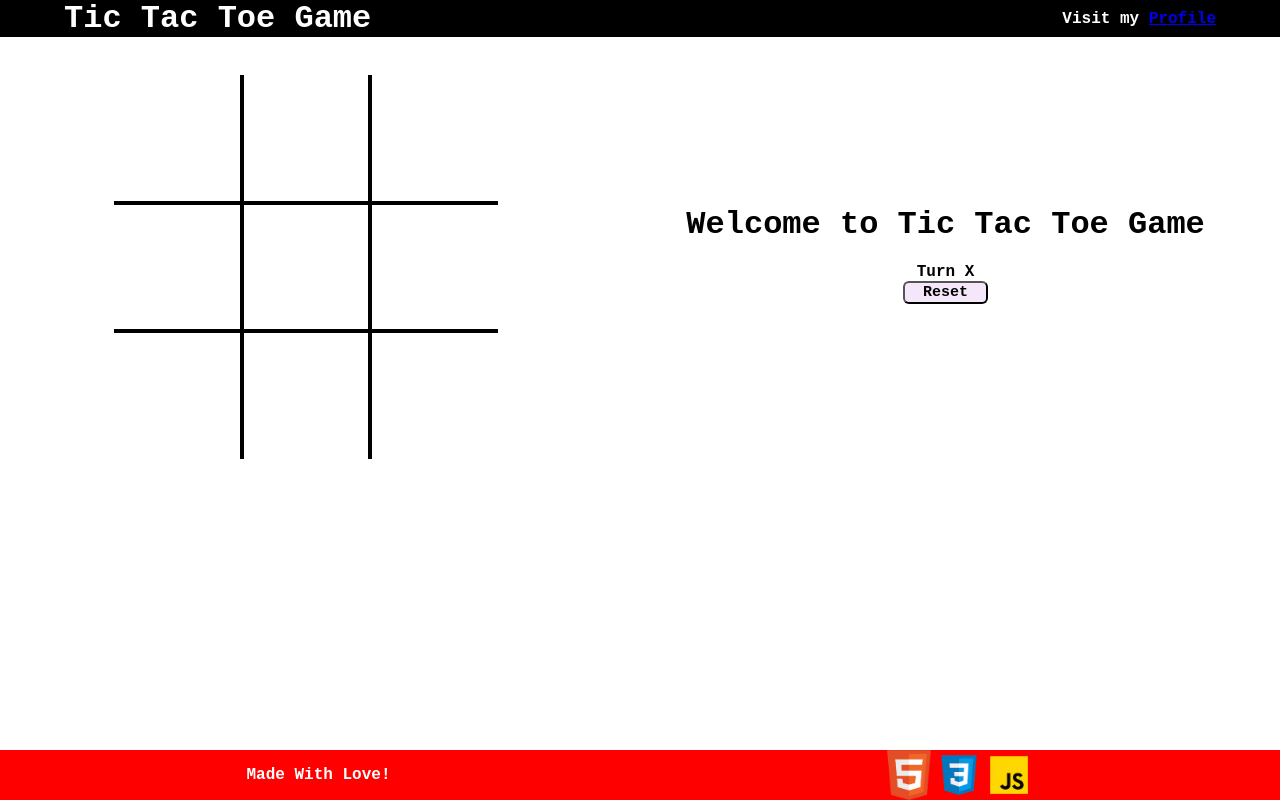
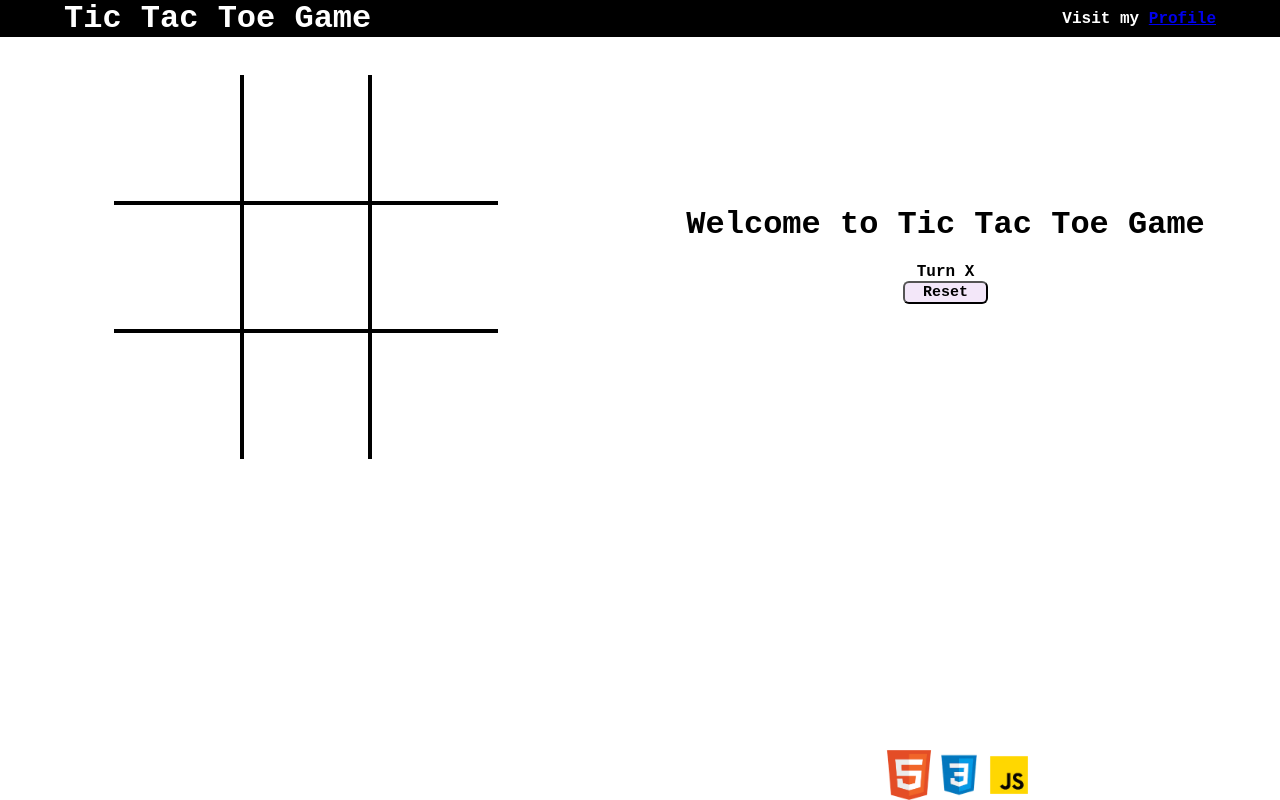
Before and after one commit to namanjn619/Tic-Tac-Toe, a plain HTML site: page index.html in a window 1280 px wide. Drawn offline with Linux system fonts and the light colour scheme.

Commit message:
third commmit

```diff
--- a/style.css
+++ b/style.css
@@ -104,7 +104,7 @@
 
 /* Footer */
 .footer{
-    background: red;
+    /* background: red; */
     display: flex;
     flex-direction: row;
     justify-content: space-around;
```
